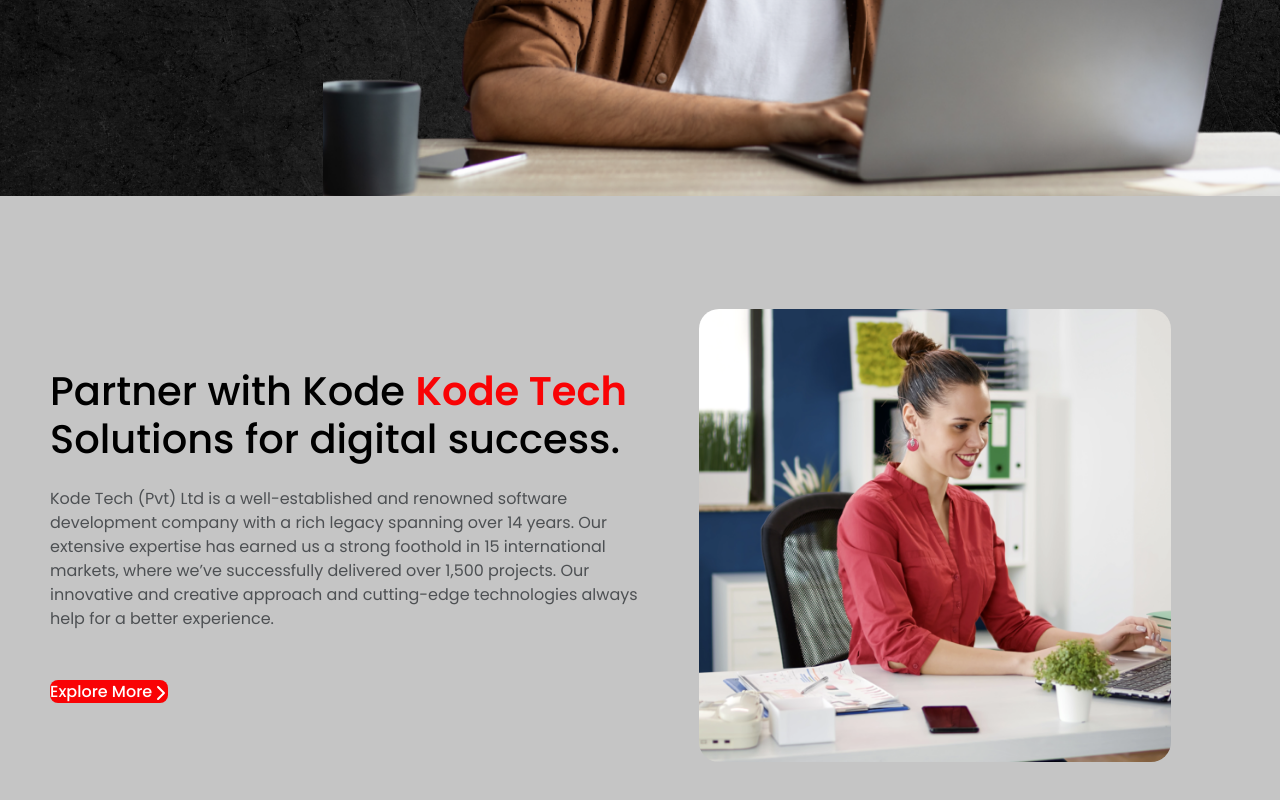
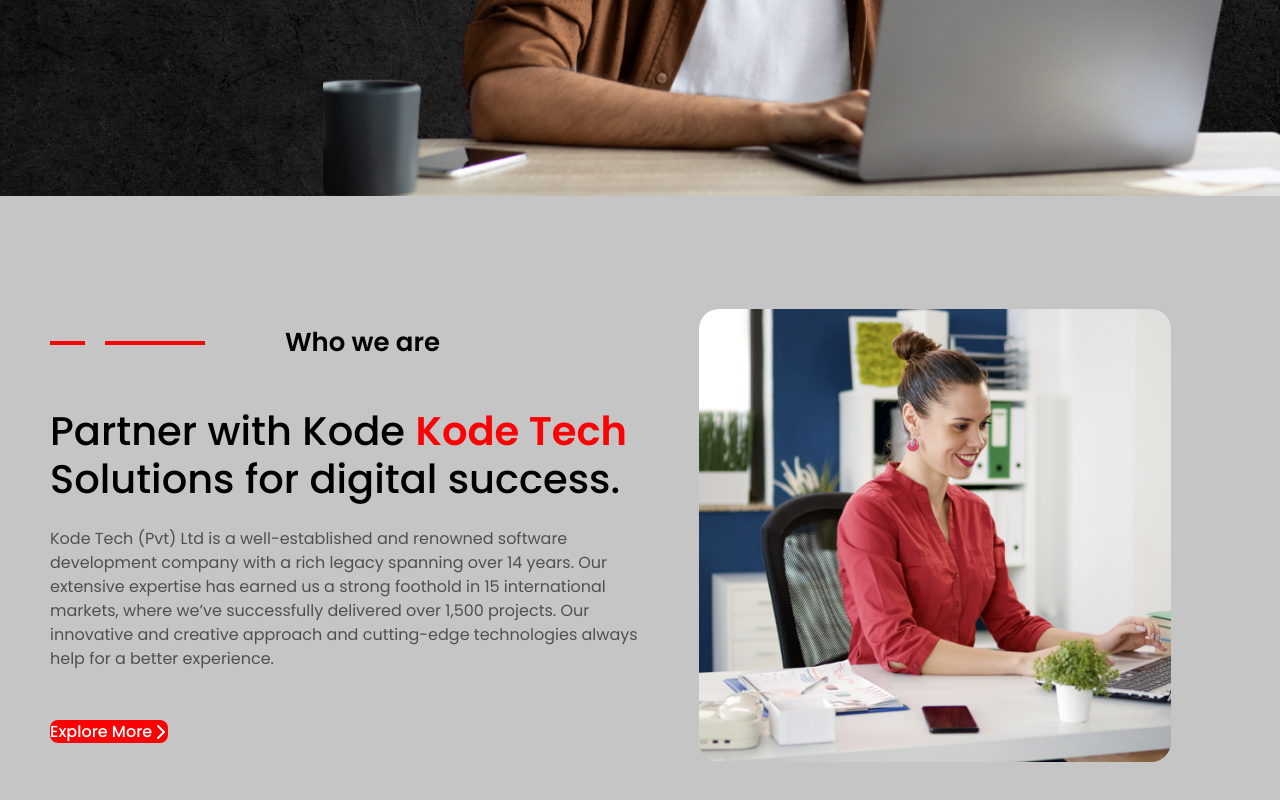
Before and after one commit to loops-it/demosite-web, a Next.js app: page / in a window 1280 px wide. Shown: the part 602-1402 px from the top of the page. Built offline with nearby package versions, Linux system fonts and the light colour scheme.

Commit message:
section two styles

```diff
--- a/app/page.tsx
+++ b/app/page.tsx
@@ -3,7 +3,7 @@
 import Header from "@/components/Header";
 import { ButtonHero, ButtonPrimaryArrow } from "@/components/Buttons";
 import { whoWeAre } from "@/constants/images";
-import { HeadingOne, HeroTitle } from "@/components/Titles";
+import { HeadingOne, HeroTitle, SectionTitle } from "@/components/Titles";
 import { kodeTechName } from "@/constants/variables";
 import { Paragraph } from "@/components/Paragraph";
 
@@ -27,8 +27,8 @@
       {/* section 2 - who we are */}
       <div className="whoWeAre d-flex flex-column flex-lg-row justify-content-center align-items-center sec-x-padding py-5">
         <div className="col-12 col-lg-6 py-5 ">
+          <SectionTitle title="Who we are" />
           <HeadingOne titleLineOne={"Partner with Kode"} titleInRedColor={kodeTechName} titleLineTwo={"Solutions for digital success."}  />
-
           <Paragraph text="Kode Tech (Pvt) Ltd is a well-established and renowned software development company with a rich legacy spanning over 14 years. Our extensive expertise has earned us a strong foothold in 15 international markets, where we’ve successfully delivered over 1,500 projects. Our innovative and creative approach and cutting-edge technologies always help for a better experience."/>
           <ButtonPrimaryArrow id="buttonNav" title="Explore More" link='/' />
         </div>
--- a/components/Titles/index.tsx
+++ b/components/Titles/index.tsx
@@ -14,6 +14,10 @@
     titleInRedColor: string;
 }
 
+interface SectionTitle {
+    title: string;
+}
+
 export const HeroTitle: React.FC<HeroTitle> = ({ id, titleLineOne, titleLineTwo, titleInRedColor }) => {
 
     return (
@@ -28,15 +32,27 @@
 };
 
 
-
-export const HeadingOne: React.FC<HeadingOne> = ({ titleLineOne, titleLineTwo, titleInRedColor  }) => {
+export const HeadingOne: React.FC<HeadingOne> = ({ titleLineOne, titleLineTwo, titleInRedColor }) => {
 
     return (
         <>
             <h2 className="mb-4 headingStyleOne">
-            {titleLineOne} <span>{titleInRedColor}</span><br></br>
+                {titleLineOne} <span>{titleInRedColor}</span><br></br>
                 {titleLineTwo}
             </h2>
         </>
     );
 };
+
+export const SectionTitle: React.FC<SectionTitle> = ({ title }) => {
+
+    return (
+        <>
+            <div className="d-flex flex-row align-items-center mb-5">
+                <div className="lineShort"></div>
+                <div className="lineLong"></div>
+                <h2 className="mb-0 secTitleOne">{title}</h2>
+            </div>
+        </>
+    );
+};
--- a/styles/globals.css
+++ b/styles/globals.css
@@ -173,3 +173,21 @@
   text-decoration: none !important;
   width: max-content;
 }
+.lineShort{
+  width: 35px;
+  height: 4px;
+  background-color: var(--color-primary-red);
+  margin-right: 20px;
+}
+.lineLong{
+  width: 100px;
+  height: 4px;
+  background-color: var(--color-primary-red);
+  margin-right: 80px;
+}
+
+.secTitleOne{
+  color: var(--color-black);
+  font-size: 26px;
+  font-weight: 600;
+}
```
